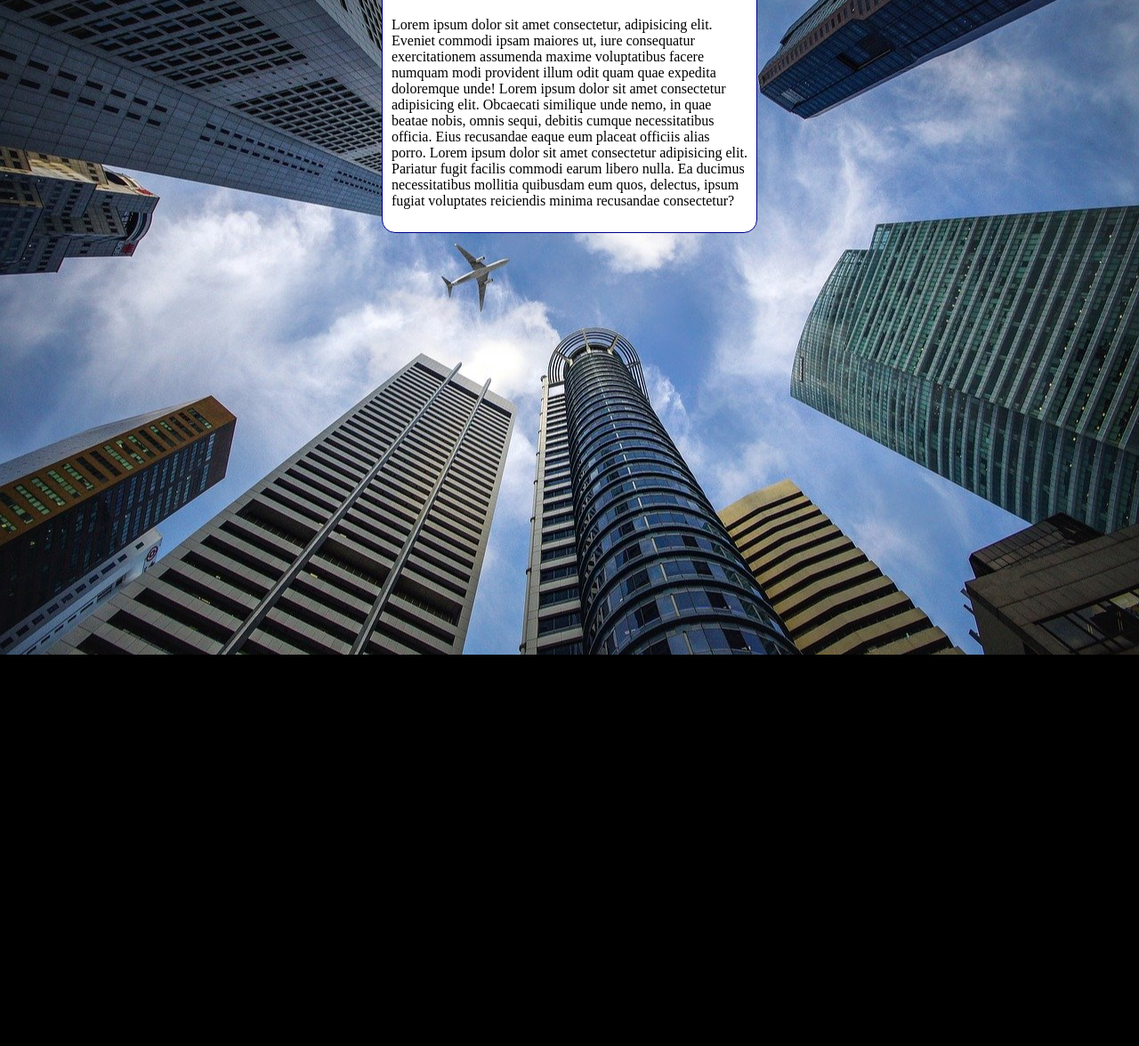
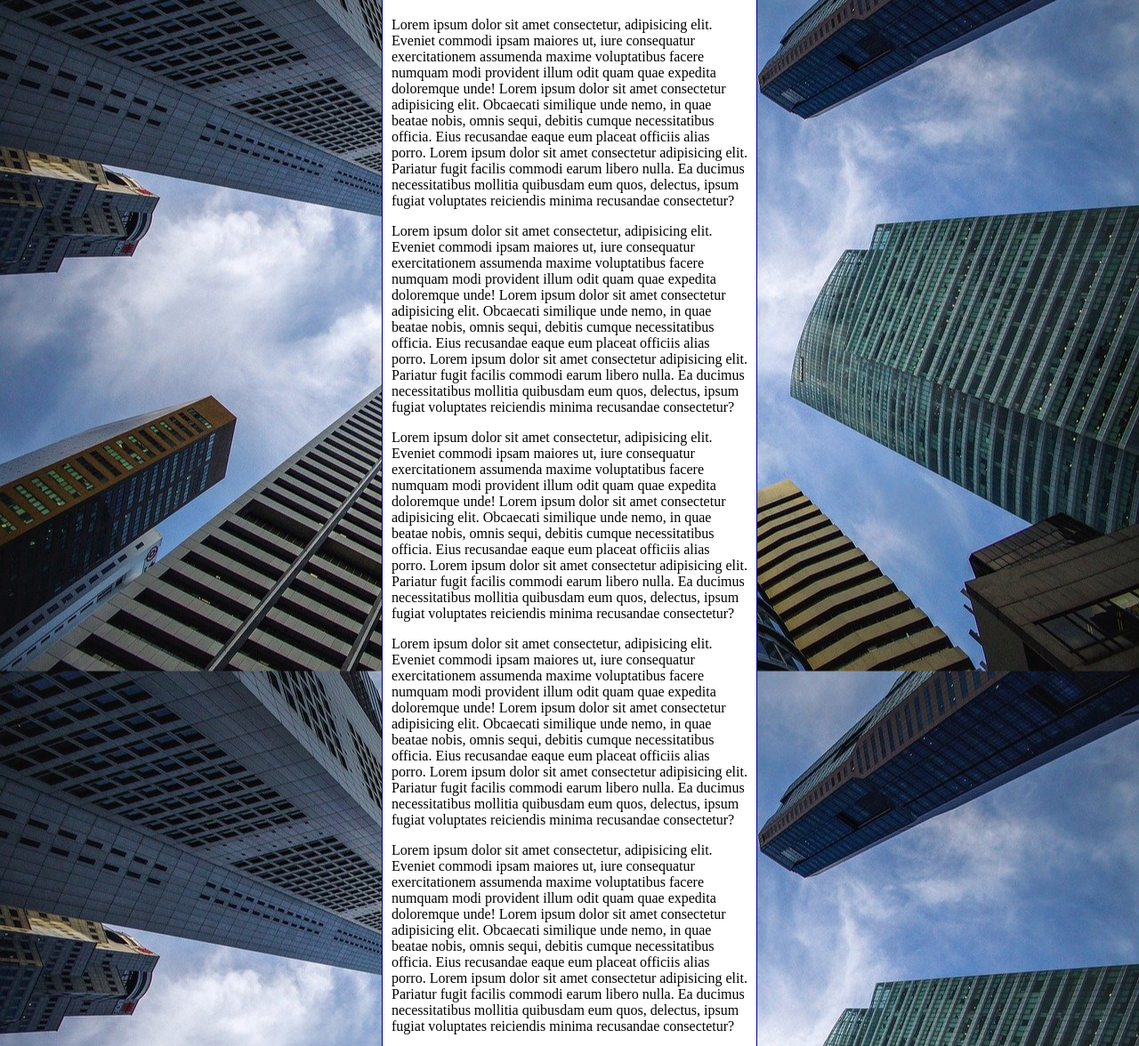
Before and after one commit to vinimontes/html-css, a plain HTML site: page exercicios/ex022/fundo006.html in a window 1280 px wide. Shown: the part 80-1256 px from the top of the page at 89% size. Before the commit the page ends 816 px from the top, so only its background shows below. Drawn offline with Linux system fonts and the light colour scheme.

Commit message:
Update fundo006.html

```diff
--- a/exercicios/ex022/fundo006.html
+++ b/exercicios/ex022/fundo006.html
@@ -10,7 +10,7 @@
             background-color: black;
             background-image: url('imagens/wallpaper002.jpg');
             background-position: center center;
-            background-repeat: no-repeat;
+            background-repeat: repeat-y;
             background-size: cover;
         }
         main {
@@ -27,6 +27,11 @@
     <main>
         <h1>Teste de Imagem de Fundo</h1>
         <p>Lorem ipsum dolor sit amet consectetur, adipisicing elit. Eveniet commodi ipsam maiores ut, iure consequatur exercitationem assumenda maxime voluptatibus facere numquam modi provident illum odit quam quae expedita doloremque unde! Lorem ipsum dolor sit amet consectetur adipisicing elit. Obcaecati similique unde nemo, in quae beatae nobis, omnis sequi, debitis cumque necessitatibus officia. Eius recusandae eaque eum placeat officiis alias porro. Lorem ipsum dolor sit amet consectetur adipisicing elit. Pariatur fugit facilis commodi earum libero nulla. Ea ducimus necessitatibus mollitia quibusdam eum quos, delectus, ipsum fugiat voluptates reiciendis minima recusandae consectetur?</p>
+        <p>Lorem ipsum dolor sit amet consectetur, adipisicing elit. Eveniet commodi ipsam maiores ut, iure consequatur exercitationem assumenda maxime voluptatibus facere numquam modi provident illum odit quam quae expedita doloremque unde! Lorem ipsum dolor sit amet consectetur adipisicing elit. Obcaecati similique unde nemo, in quae beatae nobis, omnis sequi, debitis cumque necessitatibus officia. Eius recusandae eaque eum placeat officiis alias porro. Lorem ipsum dolor sit amet consectetur adipisicing elit. Pariatur fugit facilis commodi earum libero nulla. Ea ducimus necessitatibus mollitia quibusdam eum quos, delectus, ipsum fugiat voluptates reiciendis minima recusandae consectetur?</p>
+        <p>Lorem ipsum dolor sit amet consectetur, adipisicing elit. Eveniet commodi ipsam maiores ut, iure consequatur exercitationem assumenda maxime voluptatibus facere numquam modi provident illum odit quam quae expedita doloremque unde! Lorem ipsum dolor sit amet consectetur adipisicing elit. Obcaecati similique unde nemo, in quae beatae nobis, omnis sequi, debitis cumque necessitatibus officia. Eius recusandae eaque eum placeat officiis alias porro. Lorem ipsum dolor sit amet consectetur adipisicing elit. Pariatur fugit facilis commodi earum libero nulla. Ea ducimus necessitatibus mollitia quibusdam eum quos, delectus, ipsum fugiat voluptates reiciendis minima recusandae consectetur?</p>
+        <p>Lorem ipsum dolor sit amet consectetur, adipisicing elit. Eveniet commodi ipsam maiores ut, iure consequatur exercitationem assumenda maxime voluptatibus facere numquam modi provident illum odit quam quae expedita doloremque unde! Lorem ipsum dolor sit amet consectetur adipisicing elit. Obcaecati similique unde nemo, in quae beatae nobis, omnis sequi, debitis cumque necessitatibus officia. Eius recusandae eaque eum placeat officiis alias porro. Lorem ipsum dolor sit amet consectetur adipisicing elit. Pariatur fugit facilis commodi earum libero nulla. Ea ducimus necessitatibus mollitia quibusdam eum quos, delectus, ipsum fugiat voluptates reiciendis minima recusandae consectetur?</p>
+        <p>Lorem ipsum dolor sit amet consectetur, adipisicing elit. Eveniet commodi ipsam maiores ut, iure consequatur exercitationem assumenda maxime voluptatibus facere numquam modi provident illum odit quam quae expedita doloremque unde! Lorem ipsum dolor sit amet consectetur adipisicing elit. Obcaecati similique unde nemo, in quae beatae nobis, omnis sequi, debitis cumque necessitatibus officia. Eius recusandae eaque eum placeat officiis alias porro. Lorem ipsum dolor sit amet consectetur adipisicing elit. Pariatur fugit facilis commodi earum libero nulla. Ea ducimus necessitatibus mollitia quibusdam eum quos, delectus, ipsum fugiat voluptates reiciendis minima recusandae consectetur?</p>
+        <p>Lorem ipsum dolor sit amet consectetur, adipisicing elit. Eveniet commodi ipsam maiores ut, iure consequatur exercitationem assumenda maxime voluptatibus facere numquam modi provident illum odit quam quae expedita doloremque unde! Lorem ipsum dolor sit amet consectetur adipisicing elit. Obcaecati similique unde nemo, in quae beatae nobis, omnis sequi, debitis cumque necessitatibus officia. Eius recusandae eaque eum placeat officiis alias porro. Lorem ipsum dolor sit amet consectetur adipisicing elit. Pariatur fugit facilis commodi earum libero nulla. Ea ducimus necessitatibus mollitia quibusdam eum quos, delectus, ipsum fugiat voluptates reiciendis minima recusandae consectetur?</p>
     </main>
 </body>
 </html>
```
